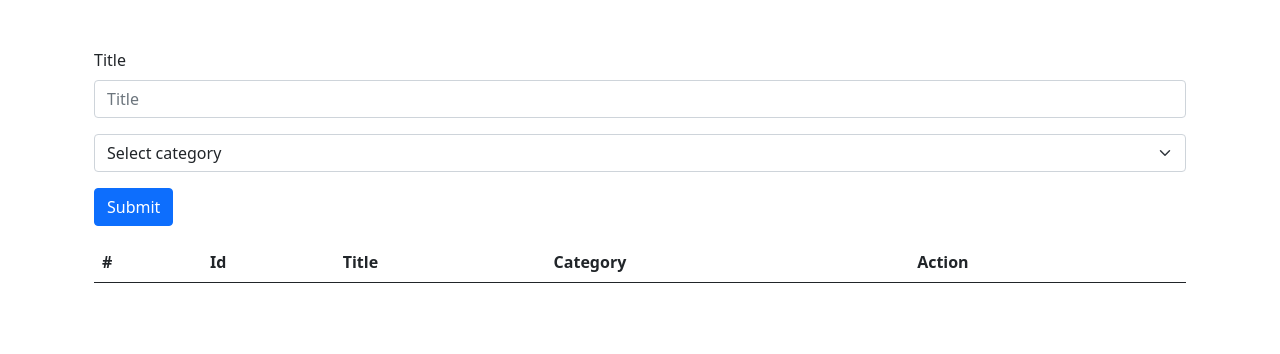
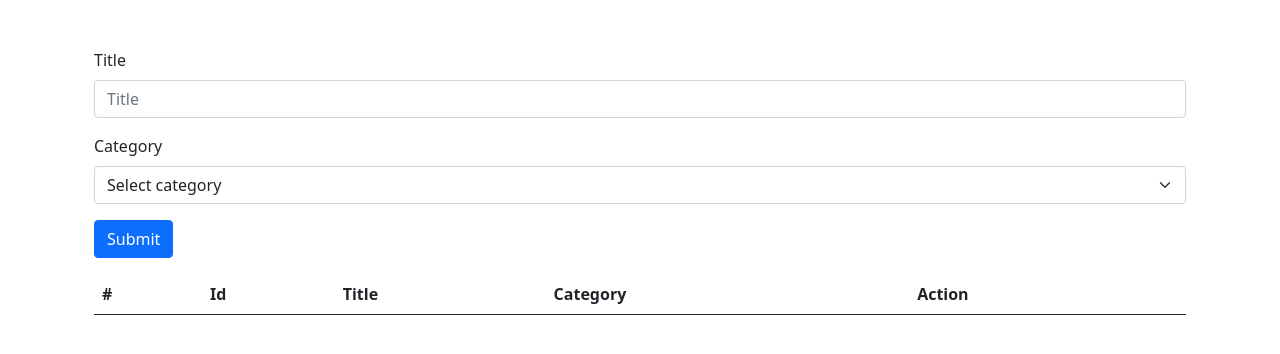
Before and after one commit to rukundoeric/bookstore, a React (Create React App) app: page / in a window 1280 px wide. Shown: the top 354 px of the page. Built offline with nearby package versions, Linux system fonts and the light colour scheme.

Commit message:
add title for category input

```diff
--- a/src/components/containers/BooksForm.js
+++ b/src/components/containers/BooksForm.js
@@ -26,10 +26,13 @@ function BooksForm({ createBook }) {
         <label htmlFor="title" className="form-label">Title</label>
         <input type="text" required name="title" className="form-control" id="title" placeholder="Title" />
       </div>
-      <select className="form-select" required name="category" aria-label="Default select example">
-        <option defaultValue>Select category</option>
-        {categories.map(value => (<option key={uniqid()} value={value}>{value}</option>))}
-      </select>
+      <div>
+        <label htmlFor="category" className="form-label">Category</label>
+        <select className="form-select" required name="category" aria-label="Default select example">
+          <option defaultValue>Select category</option>
+          {categories.map(value => (<option key={uniqid()} value={value}>{value}</option>))}
+        </select>
+      </div>
       <button type="submit" className="btn btn-primary mt-3">Submit</button>
     </form>
   );
```
